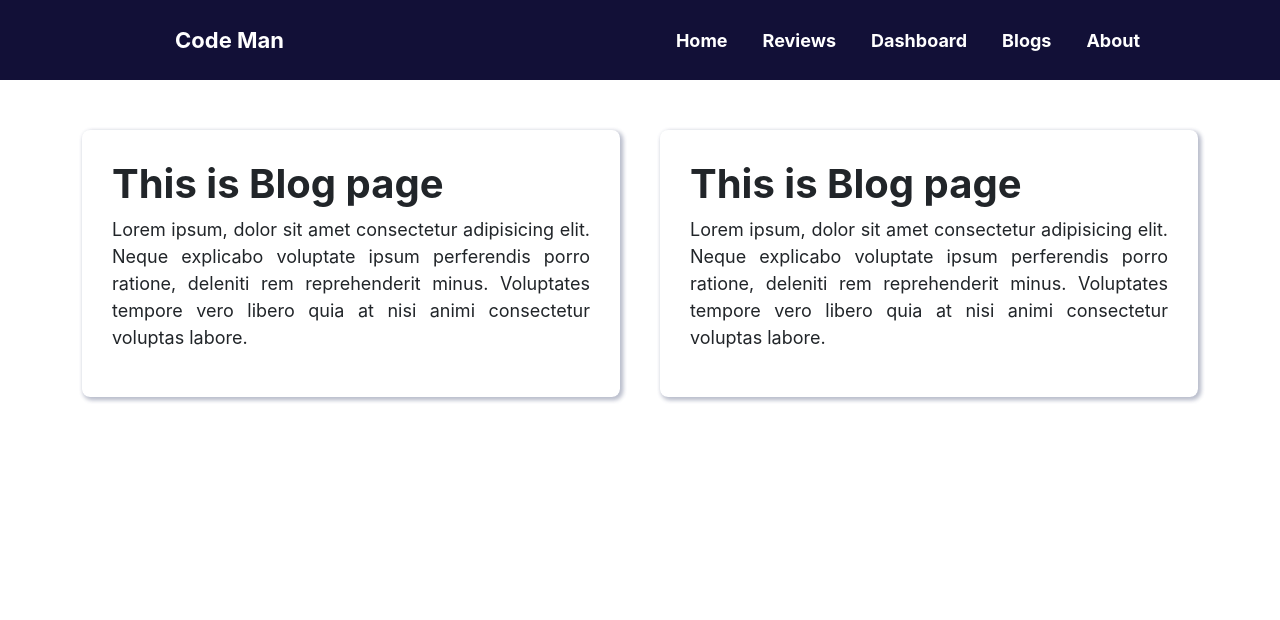
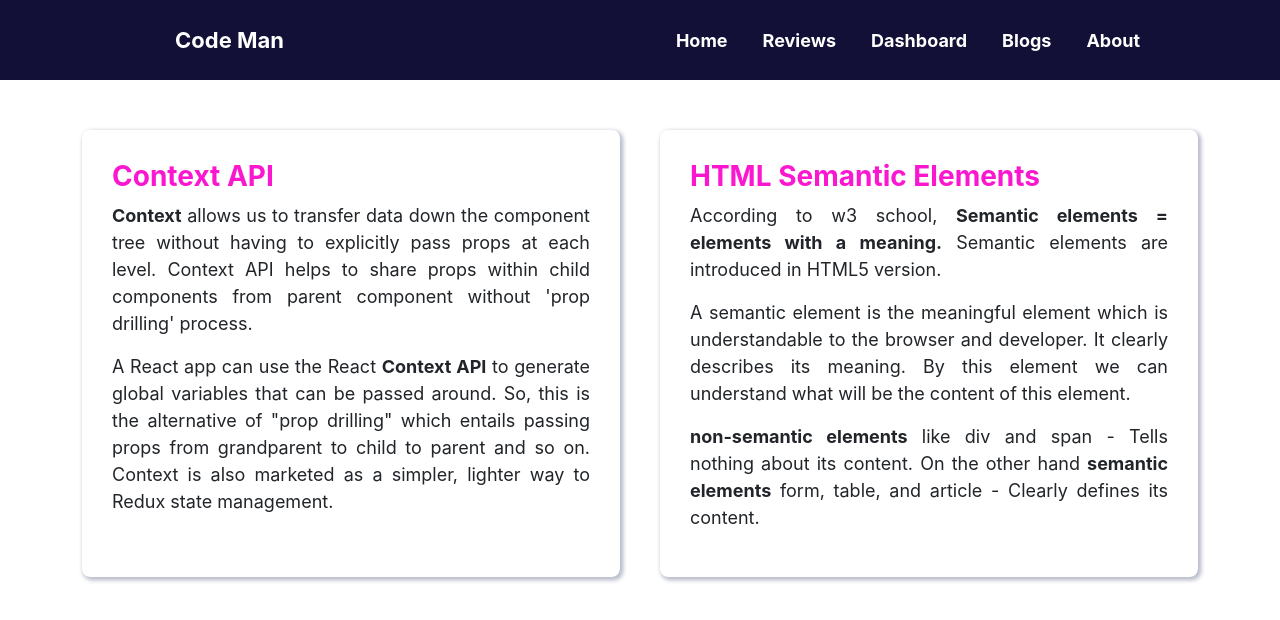
Before and after one commit to AmenaAkter5/assignment-9-product-analysis, a React (Create React App) app: page /blogs in a window 1280 px wide. Shown: the top 620 px of the page. Built offline with nearby package versions, Linux system fonts and the light colour scheme.

Commit message:
blogs component completed

```diff
--- a/src/components/Blogs/Blogs.css
+++ b/src/components/Blogs/Blogs.css
@@ -1,3 +1,7 @@
+.blog-title {
+    color: #fb17d0;
+}
+
 .blog-container {
     display: grid;
     grid-template-columns: repeat(2, 1fr);
--- a/src/components/Blogs/Blogs.js
+++ b/src/components/Blogs/Blogs.js
@@ -6,12 +6,16 @@ const Blogs = () => {
         <div className="container mx-auto">
             <div className="blog-container">
                 <article className="article">
-                    <h2>This is Blog page</h2>
-                    <p>Lorem ipsum, dolor sit amet consectetur adipisicing elit. Neque explicabo voluptate ipsum perferendis porro ratione, deleniti rem reprehenderit minus. Voluptates tempore vero libero quia at nisi animi consectetur voluptas labore.</p>
+                    <h3 className="fw-bold blog-title">Context API</h3>
+                    <p><b>Context</b> allows us to transfer data down the component tree without having to explicitly pass props at each level. Context API helps to share props within child components from parent component without 'prop drilling' process.</p>
+                    <p>A React app can use the React <b>Context API</b> to generate global variables that can be passed around. So, this is the alternative of "prop drilling" which entails passing props from grandparent to child to parent and so on.
+                        Context is also marketed as a simpler, lighter way to Redux state management. </p>
                 </article>
                 <article className="article">
-                    <h2>This is Blog page</h2>
-                    <p>Lorem ipsum, dolor sit amet consectetur adipisicing elit. Neque explicabo voluptate ipsum perferendis porro ratione, deleniti rem reprehenderit minus. Voluptates tempore vero libero quia at nisi animi consectetur voluptas labore.</p>
+                    <h3 className="blog-title fw-bold">HTML Semantic Elements</h3>
+                    <p>According to w3 school, <b>Semantic elements = elements with a meaning.</b> Semantic elements are introduced in HTML5 version.</p>
+                    <p>A semantic element is the meaningful element which is understandable to the browser and developer. It clearly describes its meaning. By this element we can understand what will be the content of this element.</p>
+                    <p><b>non-semantic elements</b> like div and span - Tells nothing about its content. On the other hand <b>semantic elements</b> form, table, and article - Clearly defines its content.</p>
                 </article>
             </div>
         </div>
```
